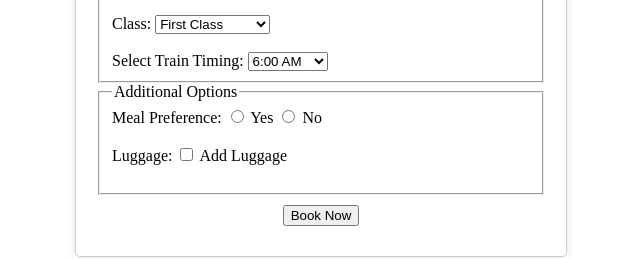
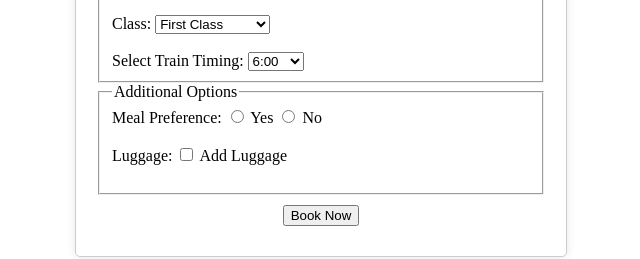
Before and after one commit to theaashiq/aboutpage, a plain HTML site: page form.html in a window 1280 px wide. Shown: the part 542-801 px from the top of the page, 319-959 px from the left. Drawn offline with Linux system fonts and the light colour scheme.

Commit message:
update in timing

```diff
--- a/form.html
+++ b/form.html
@@ -69,9 +69,9 @@
 
             <label for="timing">Select Train Timing:</label>
             <select id="timing" name="timing">
-                <option value="NMR001">6:00 AM</option>
-                <option value="NMR002">10:00 AM</option>
-				<option value="NMR003">13:00 AM</option>
+                <option value="NMR001">6:00</option>
+                <option value="NMR002">10:00</option>
+				<option value="NMR003">13:00</option>
             </select><br>
         </fieldset>
 
```
